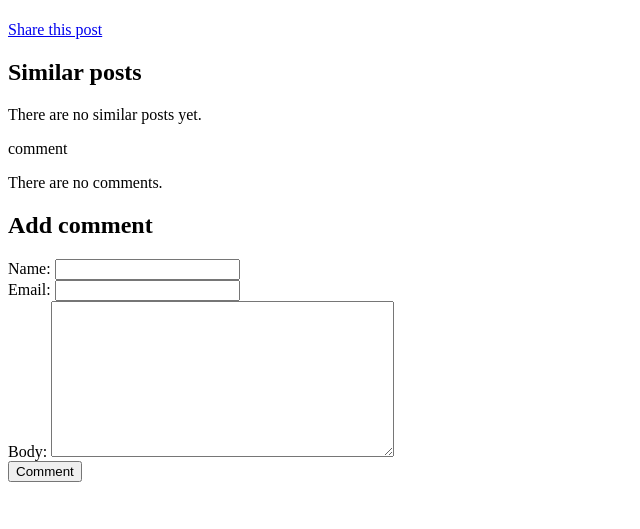
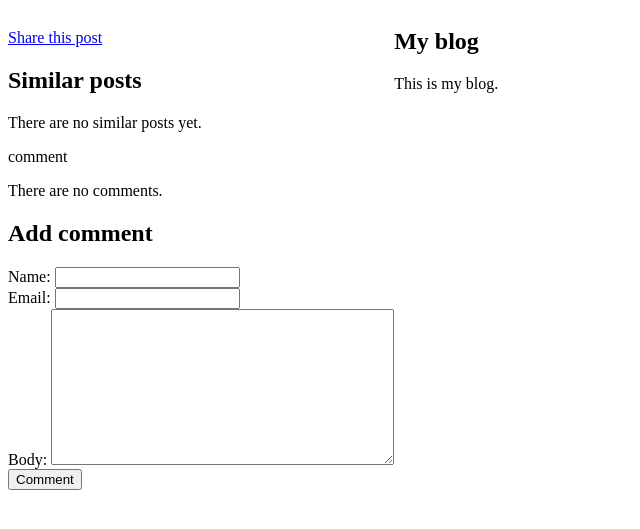
Before and after one commit to mrbazzan/django-project, a Django app: template mysite/blog/templates/blog/post/detail.html in a window 1280 px wide. Shown: the top 529 px of the page, without its empty margins (0-640 px from the left). Run offline with Django 4.2, Linux system fonts and the light colour scheme; the template is opened without the code that fills it: values that come from a table or form of the project are taken from there, others are empty.

Commit message:
blog: Add sidebar details

```diff
--- a/mysite/blog/static/css/blog.css
+++ b/mysite/blog/static/css/blog.css
@@ -0,0 +1,8 @@
+
+body {
+  display: flex;
+}
+
+#sidebar {
+ display: inline-block;
+}
--- a/mysite/blog/templates/blog/base.html
+++ b/mysite/blog/templates/blog/base.html
@@ -10,5 +10,11 @@
     {% block content %}
     {% endblock %}
   </div>
+  <div id="sidebar">
+    <h2>My blog</h2>
+    <p>
+      This is my blog.
+    </p>
+  </div>
 </body>
 </html>
```
